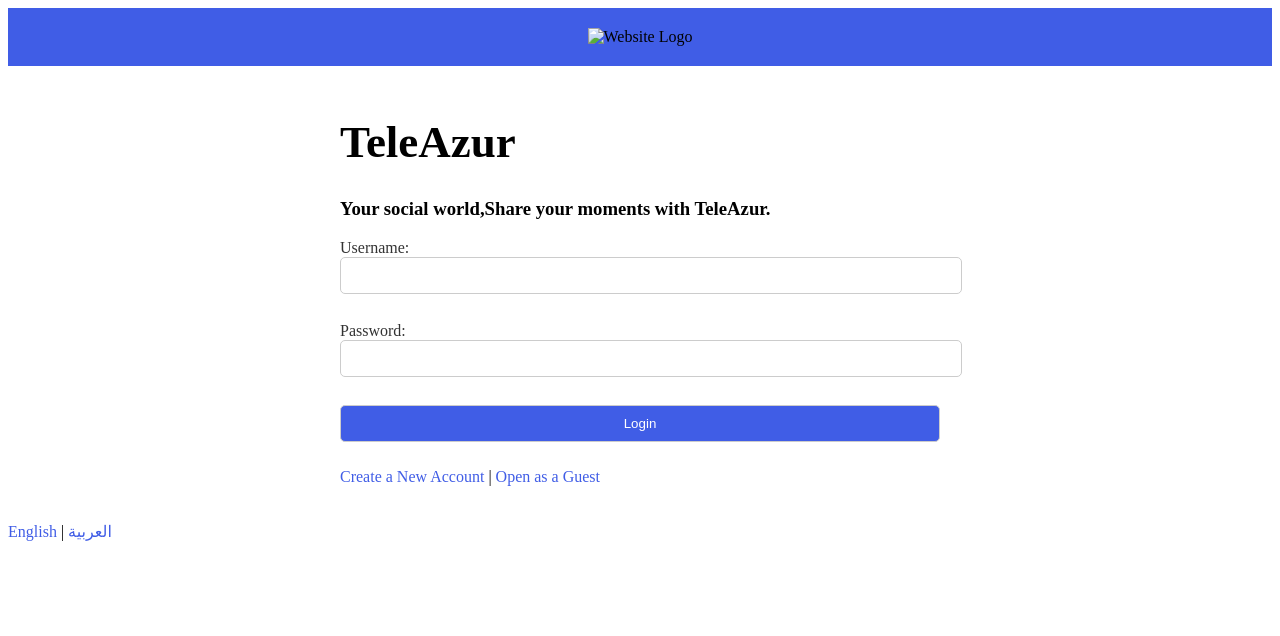
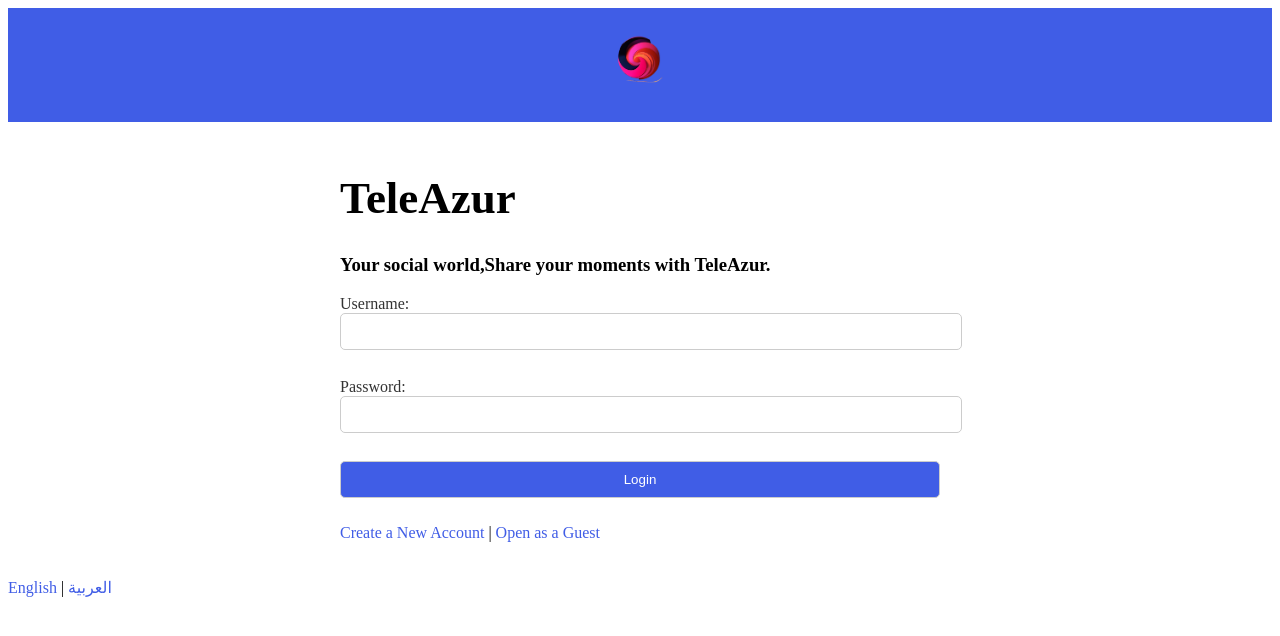
Before and after one commit to alinabeel5558/Test1, a plain HTML site: page index.html in a window 1280 px wide. Drawn offline with Linux system fonts and the light colour scheme.

Commit message:
index.html

```diff
--- a/index.html
+++ b/index.html
@@ -8,7 +8,7 @@
 <body>
     <!-- Common Header (logo and language switch) -->
     <header>
-        <img src="logo.png" alt="Website Logo">
+        <img src=".github/workflows/logo.png" alt="Website Logo">
     </header>
     <link rel="stylesheet" href="styles.css">
 
```
